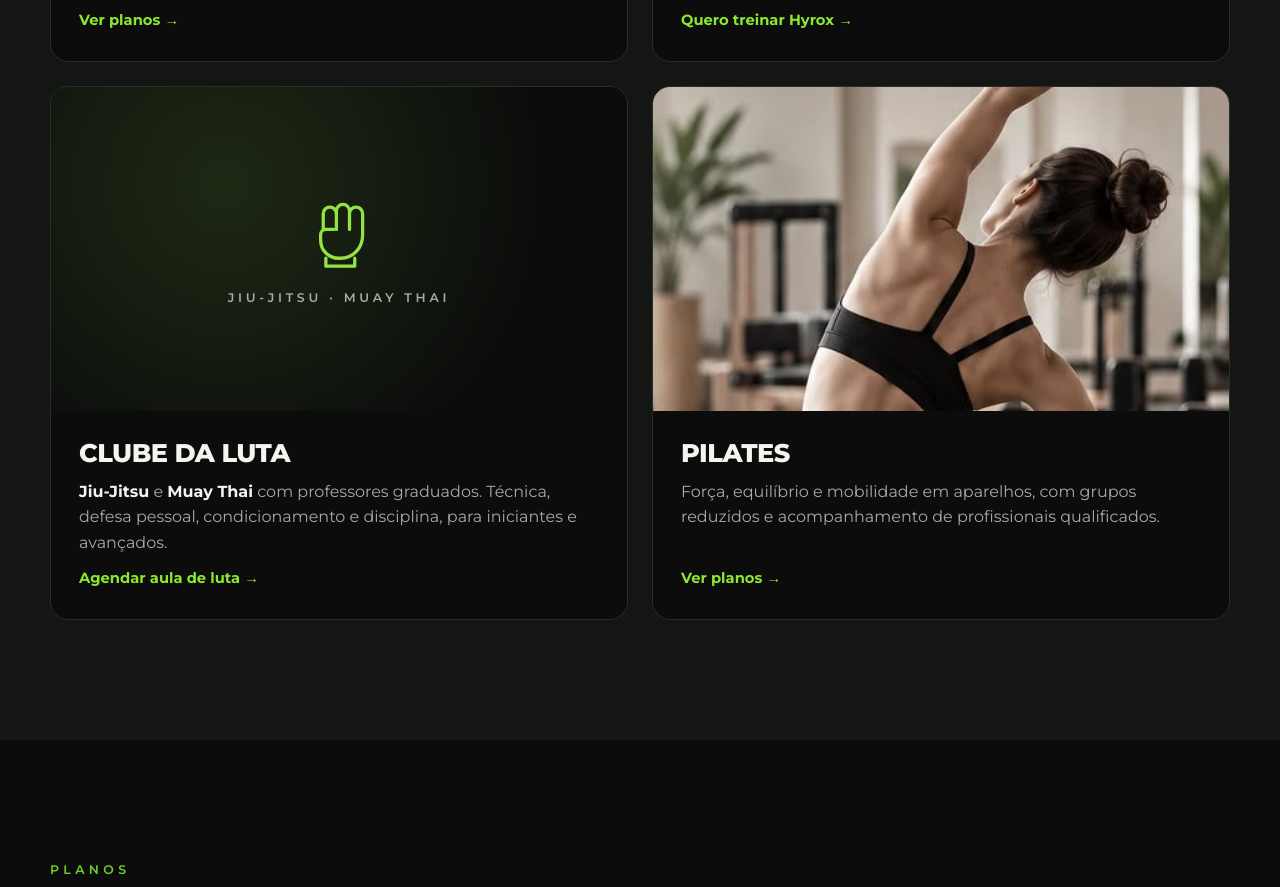
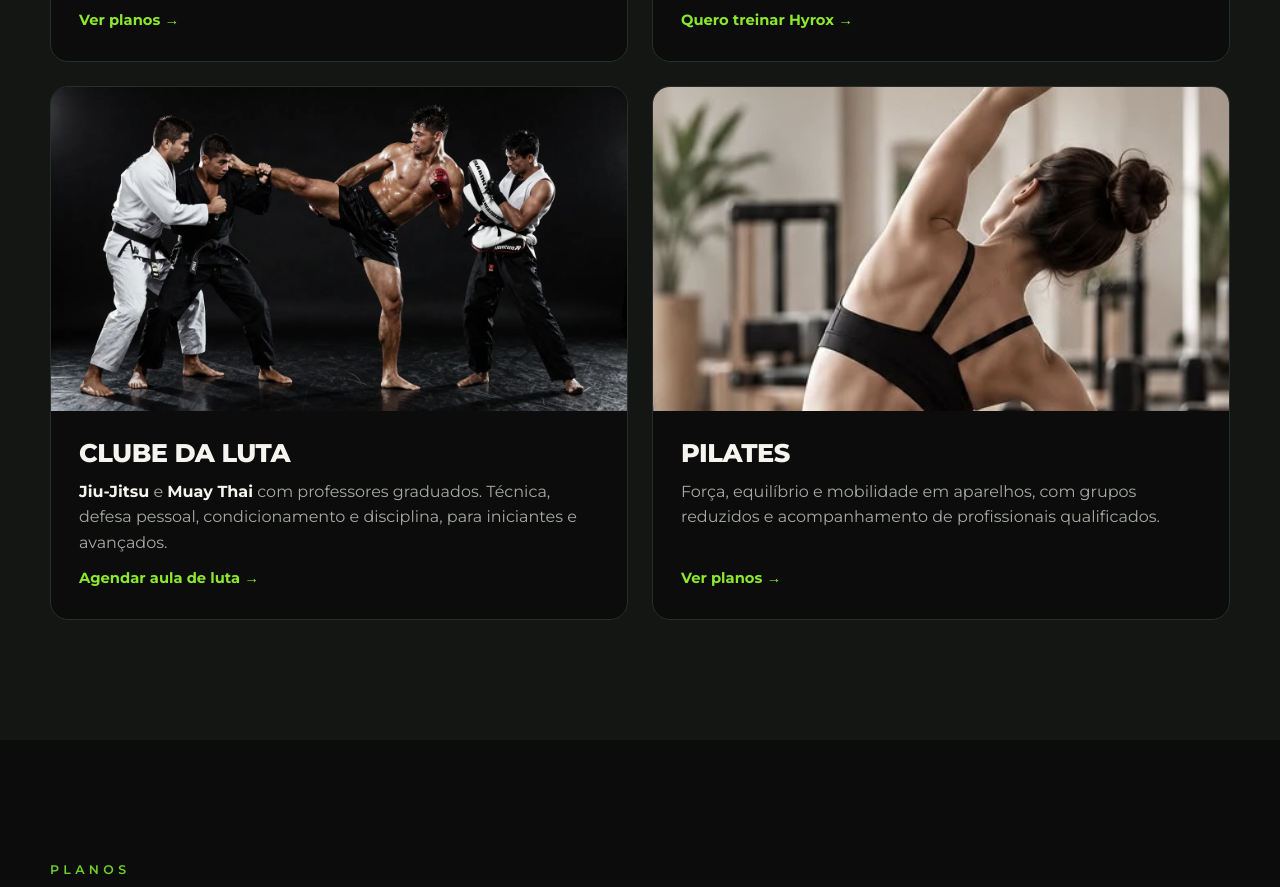
Before and after one commit to fazpublicidade-sketch/cem, a plain HTML site: page index.html in a window 1280 px wide. Shown: the part 2253-3140 px from the top of the page. Drawn offline with Linux system fonts and the light colour scheme.

Commit message:
Foto do Clube da Luta (Jiu-Jitsu e Muay Thai)
Troca o ícone do cartão do Clube da Luta por uma foto no mesmo estilo
da imagem do Hyrox.

Co-Authored-By: Claude Opus 5.5 <noreply@anthropic.com>

```diff
--- a/index.html
+++ b/index.html
@@ -106,10 +106,7 @@
       </article>
 
       <article class="mod reveal" data-anim="up" id="luta">
-        <div class="mod__img mod__img--icone">
-          <svg viewBox="0 0 64 64" aria-hidden="true"><path d="M20 30V18a5 5 0 0 1 10 0v-2a5 5 0 0 1 10 0v2a5 5 0 0 1 10 0v16c0 10-7 18-17 18h-1c-8 0-14-6-14-14v-4a4 4 0 0 1 4-4h6"/><path d="M30 18v12M40 18v12"/><path d="M22 52v6h22v-6"/></svg>
-          <span>Jiu-Jitsu · Muay Thai</span>
-        </div>
+        <div class="mod__img" style="background-image:url('assets/img/luta.webp');background-position:50% 40%"></div>
         <div class="mod__corpo">
           <h3>Clube da Luta</h3>
           <p><strong>Jiu-Jitsu</strong> e <strong>Muay Thai</strong> com professores graduados. Técnica, defesa pessoal, condicionamento e disciplina, para iniciantes e avançados.</p>
```
Also changed, not shown: assets/img/luta.webp (added).
